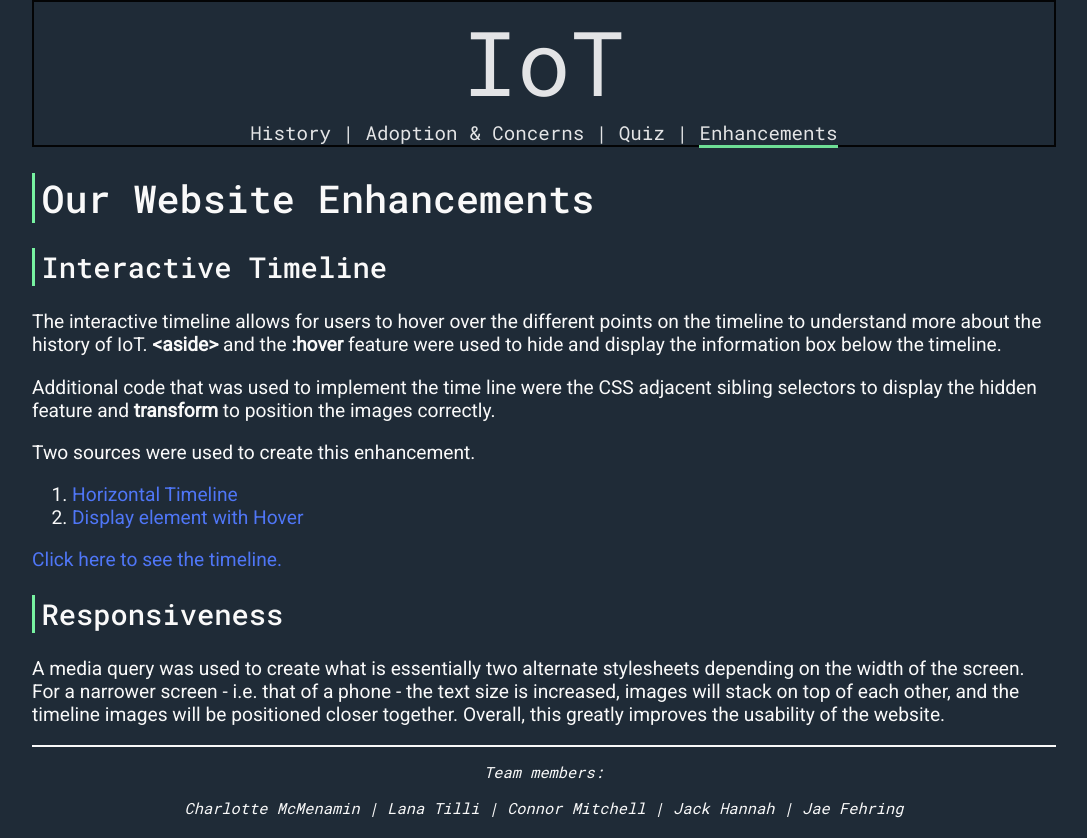
After one commit to TheSpeedSloth/COS10026_Group3_PartB, a PHP site: page /enhancements.php in a window 1280 px wide. The commit adds this page. Shown: the whole page, without its empty margins (96-1183 px from the left). Run offline with PHP 8.4, Linux system fonts and the light colour scheme.

Commit message:
Fixed Link Highlighting
Applied Lana's code to reintroduce highlighting to show what page the user is currently on

```diff
--- /dev/null
+++ b/enhancements.php
@@ -0,0 +1,64 @@
+<!DOCTYPE html>
+<html lang="en">
+  <head>
+    <title>IoT Enhancements</title>
+    <meta charset="UTF-8" />
+    <meta name="description" content="IoT Enhancements" />
+    <meta name="keywords" content="IoT, Enhancements" />
+    <meta name="author" content="Group 3" />
+    <meta name="viewport" content="width=device-width, initial-scale=1.0" />
+    <link rel="stylesheet" href="styles/style.css" />
+  </head>
+
+  <body>
+    <?php $active = "enhancements";?>
+    <?php include 'header.inc';?>
+    <main>
+      <h1>Our Website Enhancements</h1>
+      <h2>Interactive Timeline</h2>
+      <p>
+        The interactive timeline allows for users to hover over the different
+        points on the timeline to understand more about the history of IoT.
+        <strong>&lt;aside&gt;</strong> and the <strong>:hover</strong> feature
+        were used to hide and display the information box below the timeline.
+      </p>
+      <p>
+        Additional code that was used to implement the time line were the CSS
+        adjacent sibling selectors to display the hidden feature and
+        <strong>transform</strong> to position the images correctly.
+      </p>
+      <p>Two sources were used to create this enhancement.</p>
+      <ol>
+        <li>
+          <a href="https://codeconvey.com/simple-horizontal-timeline-css/"
+            >Horizontal Timeline</a
+          >
+        </li>
+        <li>
+          <a
+            href="https://www.w3schools.com/howto/howto_css_display_element_hover.asp"
+            >Display element with Hover</a
+          >
+        </li>
+      </ol>
+      <a href="topic1.html #timeline">Click here to see the timeline.</a>
+      <h2>Responsiveness</h2>
+      <p>
+        A media query was used to create what is essentially two alternate
+        stylesheets depending on the width of the screen. For a narrower screen
+        - i.e. that of a phone - the text size is increased, images will stack
+        on top of each other, and the timeline images will be positioned closer
+        together. Overall, this greatly improves the usability of the website.
+      </p>
+    </main>
+    <footer>
+      <hr />
+      <p>Team members:</p>
+      <a href="mailto:103602069@student.swin.edu.au">Charlotte McMenamin</a> |
+      <a href="mailto:103985456@student.swin.edu.au">Lana Tilli</a> |
+      <a href="mailto:104004802@student.swin.edu.au">Connor Mitchell</a> |
+      <a href="mailto:103619881@student.swin.edu.au">Jack Hannah</a> |
+      <a href="mailto:103070417@student.swin.edu.au">Jae Fehring</a>
+    </footer>
+  </body>
+</html>
--- a/header.inc
+++ b/header.inc
@@ -1,9 +1,9 @@
 <header id=introheader>
-    <a href="index.php">IoT</a>
+    <a href="index.php" <?php if($active == "index") {echo " class='active' ";}?>>IoT</a>
     <nav>
-        <a href=topic1.php >History</a> |
-        <a href=topic2.php>Adoption & Concerns</a> |
-        <a href=quiz.php>Quiz</a> |
-        <a href=enhancements.html>Enhancements</a>
+        <a href="topic1.php" <?php if($active == "topic1") {echo " class='active' ";}?>>History</a> |
+        <a href="topic2.php" <?php if($active == "topic2") {echo " class='active' ";}?>>Adoption & Concerns</a> |
+        <a href="quiz.php" <?php if($active == "quiz") {echo " class='active' ";}?>>Quiz</a> |
+        <a href="enhancements.php" <?php if($active == "enhancements") {echo " class='active' ";}?>>Enhancements</a>
     </nav>
   </header>
--- a/index.php
+++ b/index.php
@@ -11,6 +11,7 @@
   <title>IoT - Internet of Things</title>
 </head>
 <body id=intro>
+  <?php $active = "index";?>
   <?php include 'header.inc';?>
   <br>
   <section id="summary">
--- a/quiz.php
+++ b/quiz.php
@@ -10,6 +10,7 @@
     <link rel="stylesheet" href="styles/style.css" />
   </head>
   <body>
+    <?php $active = "quiz";?>
     <?php include 'header.inc';?>
     <main>
       <h1>IoT Quiz</h1>
--- a/topic1.php
+++ b/topic1.php
@@ -16,6 +16,7 @@
   </head>
   <body>
     <main>
+    <?php $active = "topic1";?>
     <?php include 'header.inc';?>
 
       <section>
--- a/topic2.php
+++ b/topic2.php
@@ -11,6 +11,7 @@
     <title>IoT adoption & concerns</title>
 </head>
 <body>
+<?php $active = "topic2";?>
 <?php include 'header.inc';?>
 
     <main>
```
Also changed, not shown: enhancements.html (deleted, +0 -72 lines).
